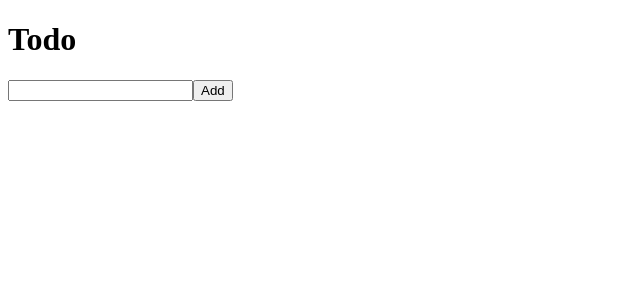
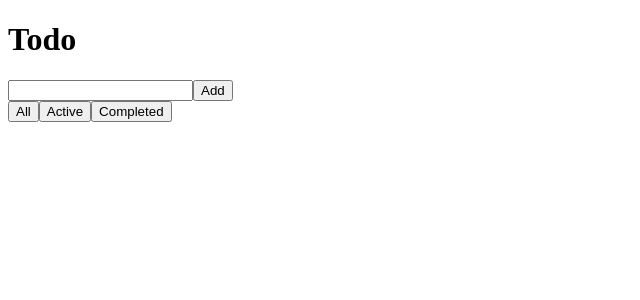
Before and after one commit to backslashbaker/react-todo-app, a React (Vite) app: page / in a window 1280 px wide. Shown: the top 300 px of the page, without its empty margins (0-640 px from the left). Built offline with nearby package versions, Linux system fonts and the light colour scheme.

Commit message:
Add filtering

```diff
--- a/src/components/TodoList.jsx
+++ b/src/components/TodoList.jsx
@@ -1,11 +1,28 @@
-import React from "react";
+import React, { useState } from "react";
 
 function TodoList({ todo, onDelete, onComplete }) {
+  const [filter, setFilter] = useState("all");
+
+  function handleFilterChange(newFilter) {
+    setFilter(newFilter);
+  }
+
+  const filteredTodos = todo.filter((todo) => {
+    switch (filter) {
+      case "active":
+        return !todo.completed;
+      case "completed":
+        return todo.completed;
+      default:
+        return true;
+    }
+  });
+
   return (
     <div>
       <table>
         <tbody>
-          {todo.map((todos) => (
+          {filteredTodos.map((todos) => (
             <tr key={todos.id}>
               <td
                 style={
@@ -24,6 +41,13 @@ function TodoList({ todo, onDelete, onComplete }) {
           ))}
         </tbody>
       </table>
+      <div>
+        <button onClick={() => handleFilterChange("all")}>All</button>
+        <button onClick={() => handleFilterChange("active")}>Active</button>
+        <button onClick={() => handleFilterChange("completed")}>
+          Completed
+        </button>
+      </div>
     </div>
   );
 }
```
